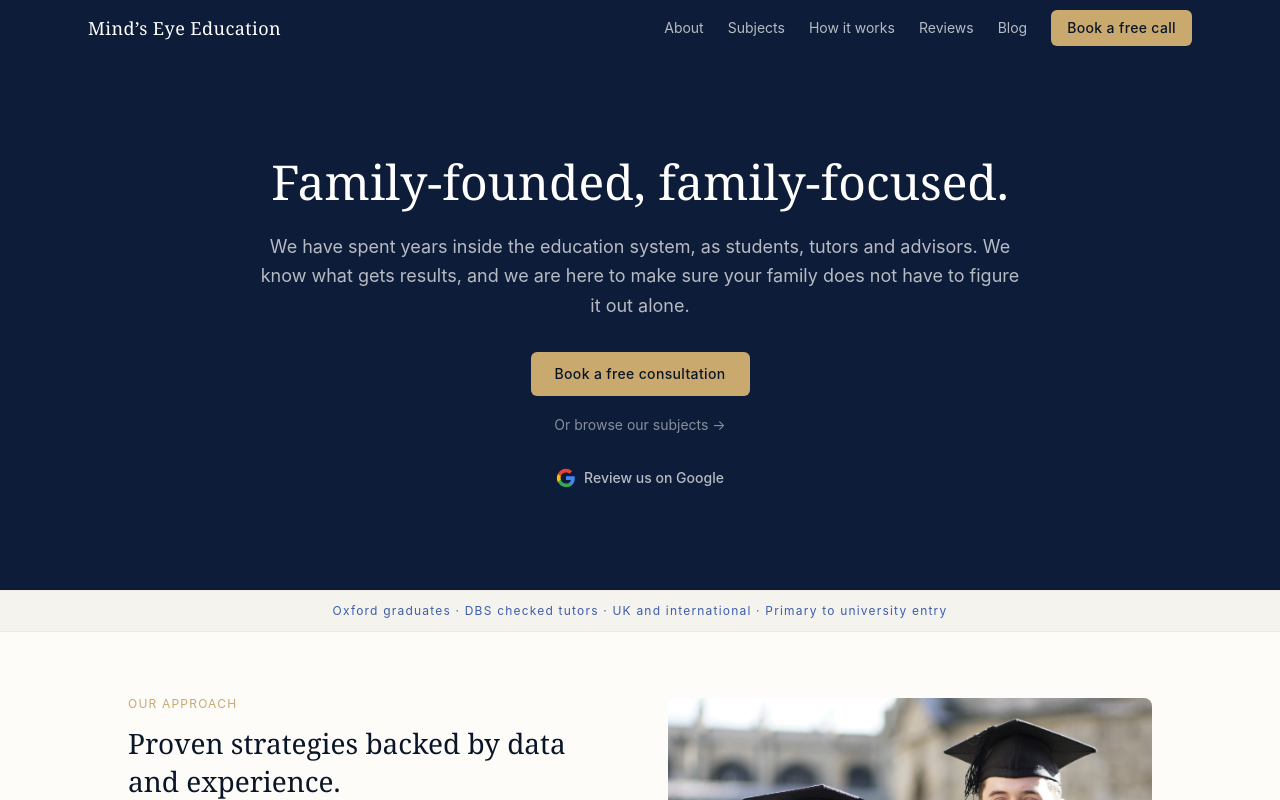
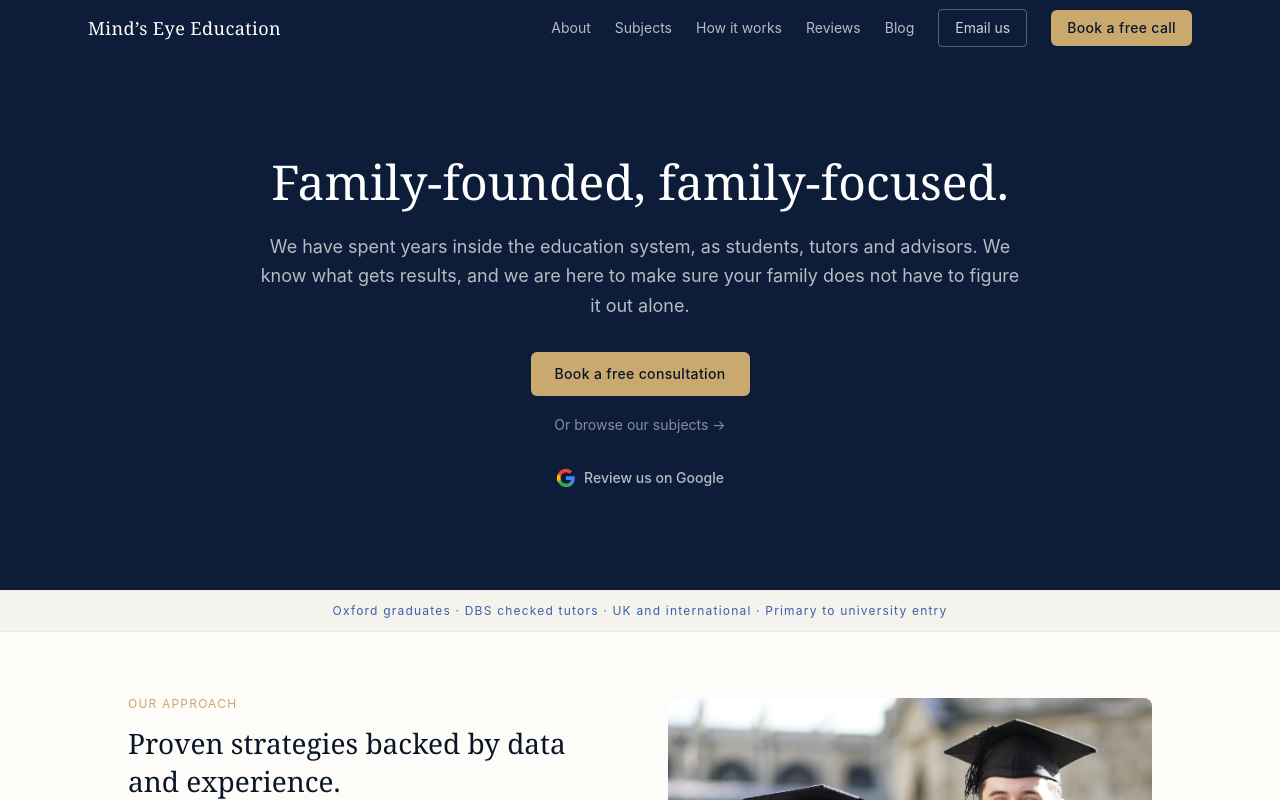
Before and after one commit to scmt1089/tutoringsite, a Next.js app: page / in a window 1280 px wide. Shown: the top 800 px of the page. Built offline with nearby package versions, Linux system fonts and the light colour scheme.

Commit message:
added email button

```diff
--- a/src/components/layout/Footer.tsx
+++ b/src/components/layout/Footer.tsx
@@ -81,6 +81,26 @@ export default function Footer() {
                   <path d="M20.447 20.452h-3.554v-5.569c0-1.328-.027-3.037-1.852-3.037-1.853 0-2.136 1.445-2.136 2.939v5.667H9.351V9h3.414v1.561h.046c.477-.9 1.637-1.85 3.37-1.85 3.601 0 4.267 2.37 4.267 5.455v6.286zM5.337 7.433a2.062 2.062 0 01-2.063-2.065 2.064 2.064 0 112.063 2.065zm1.782 13.019H3.555V9h3.564v11.452zM22.225 0H1.771C.792 0 0 .774 0 1.729v20.542C0 23.227.792 24 1.771 24h20.451C23.2 24 24 23.227 24 22.271V1.729C24 .774 23.2 0 22.222 0h.003z"/>
                 </svg>
               </a>
+              <a
+                href="mailto:info@mindseye.education"
+                aria-label="Email"
+                className="hover:text-white/80 transition-colors"
+              >
+                <svg className="w-4 h-4" viewBox="0 0 24 24" fill="currentColor">
+                  <path d="M20 4H4c-1.1 0-2 .9-2 2v12c0 1.1.9 2 2 2h16c1.1 0 2-.9 2-2V6c0-1.1-.9-2-2-2zm0 4l-8 5-8-5V6l8 5 8-5v2z"/>
+                </svg>
+              </a>
+              <a
+                href="https://wa.me/447857442417"
+                target="_blank"
+                rel="noopener noreferrer"
+                aria-label="WhatsApp"
+                className="hover:text-white/80 transition-colors"
+              >
+                <svg className="w-4 h-4" viewBox="0 0 24 24" fill="currentColor">
+                  <path d="M17.472 14.382c-.297-.149-1.758-.867-2.03-.967-.273-.099-.471-.148-.67.15-.197.297-.767.966-.94 1.164-.173.199-.347.223-.644.075-.297-.15-1.255-.463-2.39-1.475-.883-.788-1.48-1.761-1.653-2.059-.173-.297-.018-.458.13-.606.134-.133.298-.347.446-.52.149-.174.198-.298.298-.497.099-.198.05-.371-.025-.52-.075-.149-.669-1.612-.916-2.207-.242-.579-.487-.5-.669-.51-.173-.008-.371-.01-.57-.01-.198 0-.52.074-.792.372-.272.297-1.04 1.016-1.04 2.479 0 1.462 1.065 2.875 1.213 3.074.149.198 2.096 3.2 5.077 4.487.709.306 1.262.489 1.694.625.712.227 1.36.195 1.871.118.571-.085 1.758-.719 2.006-1.413.248-.694.248-1.289.173-1.413-.074-.124-.272-.198-.57-.347m-5.421 7.403h-.004a9.87 9.87 0 01-5.031-1.378l-.361-.214-3.741.982.998-3.648-.235-.374a9.86 9.86 0 01-1.51-5.26c.001-5.45 4.436-9.884 9.888-9.884 2.64 0 5.122 1.03 6.988 2.898a9.825 9.825 0 012.893 6.994c-.003 5.45-4.437 9.884-9.885 9.884m8.413-18.297A11.815 11.815 0 0012.05 0C5.495 0 .16 5.335.157 11.892c0 2.096.547 4.142 1.588 5.945L.057 24l6.305-1.654a11.882 11.882 0 005.683 1.448h.005c6.554 0 11.89-5.335 11.893-11.893a11.821 11.821 0 00-3.48-8.413z"/>
+                </svg>
+              </a>
             </div>
           </div>
           {Object.entries(footerLinks).map(([group, links]) => (
--- a/src/components/layout/Nav.tsx
+++ b/src/components/layout/Nav.tsx
@@ -35,6 +35,12 @@ export default function Nav() {
               {link.label}
             </Link>
           ))}
+          <a
+            href="mailto:info@mindseye.education"
+            className="text-sm py-2 px-4 border border-white/30 text-white/80 hover:border-white/60 hover:text-white rounded transition-colors"
+          >
+            Email us
+          </a>
           <Link href="/book" className="btn-primary text-sm py-2 px-4">
             Book a free call
           </Link>
@@ -68,6 +74,12 @@ export default function Nav() {
               {link.label}
             </Link>
           ))}
+          <a
+            href="mailto:info@mindseye.education"
+            className="text-sm py-2 px-4 border border-white/30 text-white/80 hover:border-white/60 hover:text-white rounded transition-colors text-center"
+          >
+            Email us
+          </a>
           <Link href="/book" className="btn-primary text-sm py-2 px-4 text-center" onClick={() => setOpen(false)}>
             Book a free call
           </Link>
```
